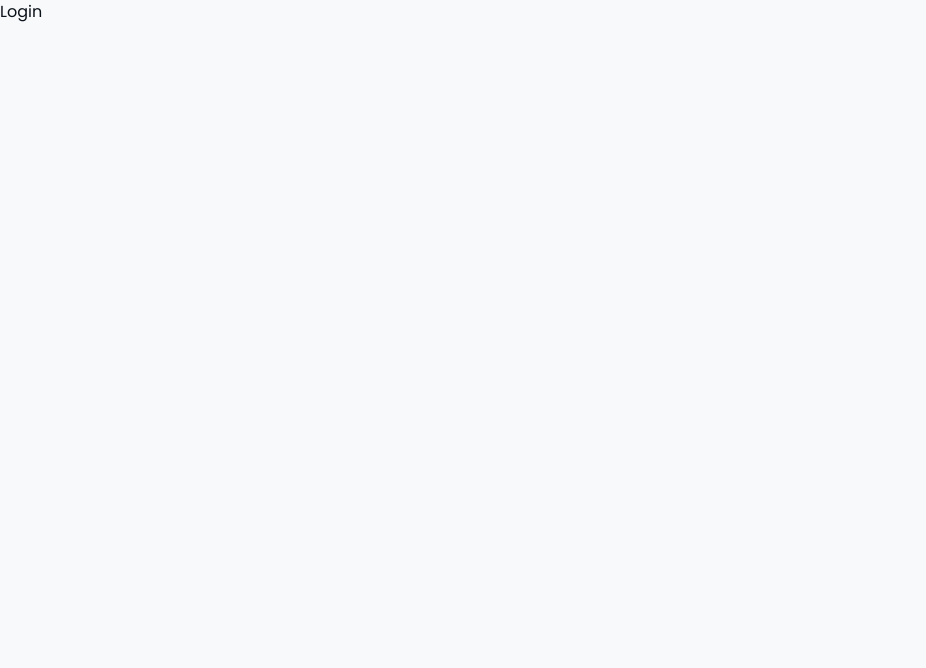
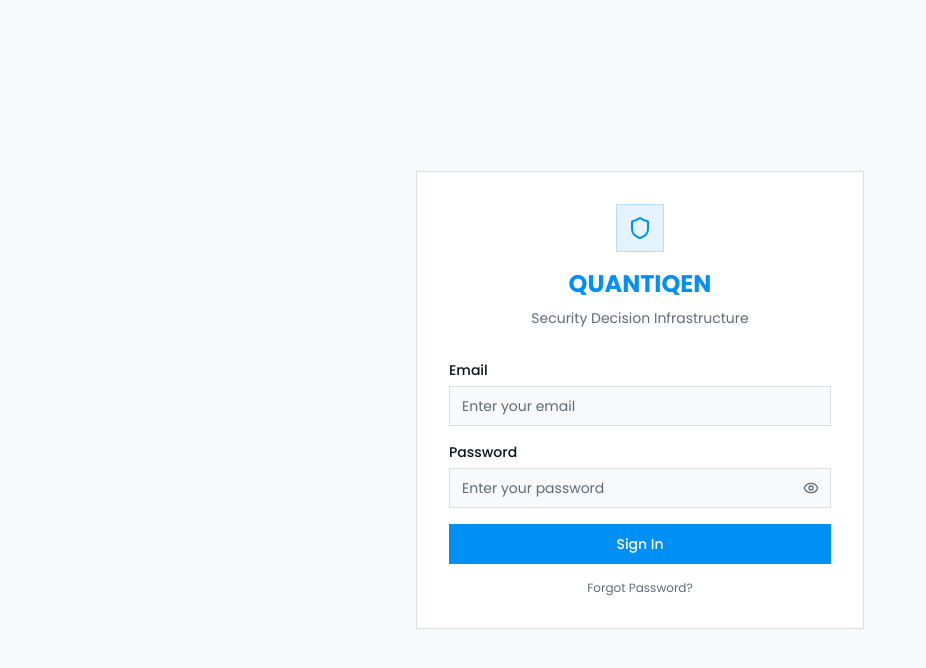
Before and after one commit to kalidashodekare14/quantiqen-v1, a Next.js app: page /login in a window 1280 px wide. Shown: the top 668 px of the page, without its empty margins (0-926 px from the left). Built offline with nearby package versions, Linux system fonts and the light colour scheme.

Commit message:
Login page design completed

```diff
--- a/src/app/(auth)/login/page.tsx
+++ b/src/app/(auth)/login/page.tsx
@@ -1,9 +1,11 @@
-const page = () => {
+import { LoginForm } from "@/features/auth/components/LoginForm"
+
+const LoginPage = () => {
   return (
-    <div>
-      <h1>Login</h1>
+    <div className="flex min-h-screen items-center justify-center p-6">
+      <LoginForm />
     </div>
-  );
-};
+  )
+}
 
-export default page;
+export default LoginPage
--- a/src/app/(dashboard)/layout.tsx
+++ b/src/app/(dashboard)/layout.tsx
@@ -3,6 +3,7 @@ import { ReactNode } from "react";
 import { SidebarInset, SidebarProvider } from "@/components/ui/sidebar";
 
 import { AppHeader, AppSidebar } from "@/components/layout";
+import { AuthGuard } from "@/components/auth/AuthGuard";
 
 interface DashboardLayoutProps {
   children: ReactNode;
@@ -17,7 +18,7 @@ export default function DashboardLayout({ children }: DashboardLayoutProps) {
         <AppHeader />
 
         <main className="flex min-w-0 flex-1 flex-col overflow-hidden p-6">
-          {children}
+          <AuthGuard>{children}</AuthGuard>
         </main>
       </SidebarInset>
     </SidebarProvider>
--- /dev/null
+++ b/src/components/auth/AuthGuard.tsx
@@ -0,0 +1,21 @@
+"use client"
+
+import { useEffect, ReactNode } from "react"
+import { useRouter } from "next/navigation"
+
+interface AuthGuardProps {
+  children: ReactNode
+}
+
+export const AuthGuard = ({ children }: AuthGuardProps) => {
+  const router = useRouter()
+
+  useEffect(() => {
+    const token = localStorage.getItem("token")
+    if (!token) {
+      router.replace("/login")
+    }
+  }, [router])
+
+  return <>{children}</>
+}
--- /dev/null
+++ b/src/features/auth/components/LoginForm.tsx
@@ -0,0 +1,126 @@
+"use client"
+
+import { useState } from "react"
+import { useRouter } from "next/navigation"
+import { motion } from "framer-motion"
+import { Eye, EyeOff, Shield } from "lucide-react"
+
+export const LoginForm = () => {
+  const router = useRouter()
+  const [email, setEmail] = useState("")
+  const [password, setPassword] = useState("")
+  const [showPassword, setShowPassword] = useState(false)
+  const [error, setError] = useState("")
+  const [forgotMsg, setForgotMsg] = useState("")
+
+  const handleSubmit = (e: React.FormEvent) => {
+    e.preventDefault()
+    setError("")
+    setForgotMsg("")
+
+    if (!email.trim() || !password.trim()) {
+      setError("Email and password are required")
+      return
+    }
+
+    localStorage.setItem("token", "fake-jwt-token")
+    router.push("/dashboard")
+  }
+
+  return (
+    <motion.div
+      initial={{ opacity: 0, y: 20 }}
+      animate={{ opacity: 1, y: 0 }}
+      transition={{ duration: 0.4 }}
+      className="w-full max-w-md mx-auto"
+    >
+      <div className="bg-card border rounded-xl p-8">
+        <div className="flex flex-col items-center gap-2 mb-8">
+          <div className="size-12 rounded-xl bg-chart-5/10 border border-chart-5/20 flex items-center justify-center mb-2">
+            <Shield className="size-6 text-chart-5" />
+          </div>
+          <h1 className="text-2xl font-bold text-chart-5">QUANTIQEN</h1>
+          <p className="text-sm text-muted-foreground">
+            Security Decision Infrastructure
+          </p>
+        </div>
+
+        <form onSubmit={handleSubmit} className="flex flex-col gap-4">
+          <div className="flex flex-col gap-1.5">
+            <label
+              htmlFor="email"
+              className="text-sm font-medium text-card-foreground"
+            >
+              Email
+            </label>
+            <input
+              id="email"
+              type="email"
+              placeholder="Enter your email"
+              value={email}
+              onChange={(e) => setEmail(e.target.value)}
+              className="flex h-10 w-full rounded-lg border border-border bg-background px-3 py-2 text-sm text-card-foreground placeholder:text-muted-foreground focus:outline-none focus:ring-2 focus:ring-chart-5/50"
+            />
+          </div>
+
+          <div className="flex flex-col gap-1.5">
+            <label
+              htmlFor="password"
+              className="text-sm font-medium text-card-foreground"
+            >
+              Password
+            </label>
+            <div className="relative">
+              <input
+                id="password"
+                type={showPassword ? "text" : "password"}
+                placeholder="Enter your password"
+                value={password}
+                onChange={(e) => setPassword(e.target.value)}
+                className="flex h-10 w-full rounded-lg border border-border bg-background px-3 py-2 pr-10 text-sm text-card-foreground placeholder:text-muted-foreground focus:outline-none focus:ring-2 focus:ring-chart-5/50"
+              />
+              <button
+                type="button"
+                onClick={() => setShowPassword(!showPassword)}
+                className="absolute right-3 top-1/2 -translate-y-1/2 text-muted-foreground hover:text-card-foreground transition-colors"
+              >
+                {showPassword ? (
+                  <EyeOff className="size-4" />
+                ) : (
+                  <Eye className="size-4" />
+                )}
+              </button>
+            </div>
+          </div>
+
+          {error && (
+            <p className="text-sm text-destructive">{error}</p>
+          )}
+
+          <button
+            type="submit"
+            className="flex h-10 w-full items-center justify-center rounded-lg bg-chart-5 text-sm font-medium text-white hover:opacity-90 transition-opacity"
+          >
+            Sign In
+          </button>
+        </form>
+
+        <div className="flex items-center justify-center mt-4">
+          <button
+            type="button"
+            onClick={() => setForgotMsg("Password reset link sent to your email.")}
+            className="text-xs text-muted-foreground hover:text-chart-5 transition-colors"
+          >
+            Forgot Password?
+          </button>
+        </div>
+
+        {forgotMsg && (
+          <p className="text-sm text-chart-2 text-center mt-3">
+            {forgotMsg}
+          </p>
+        )}
+      </div>
+    </motion.div>
+  )
+}
```
